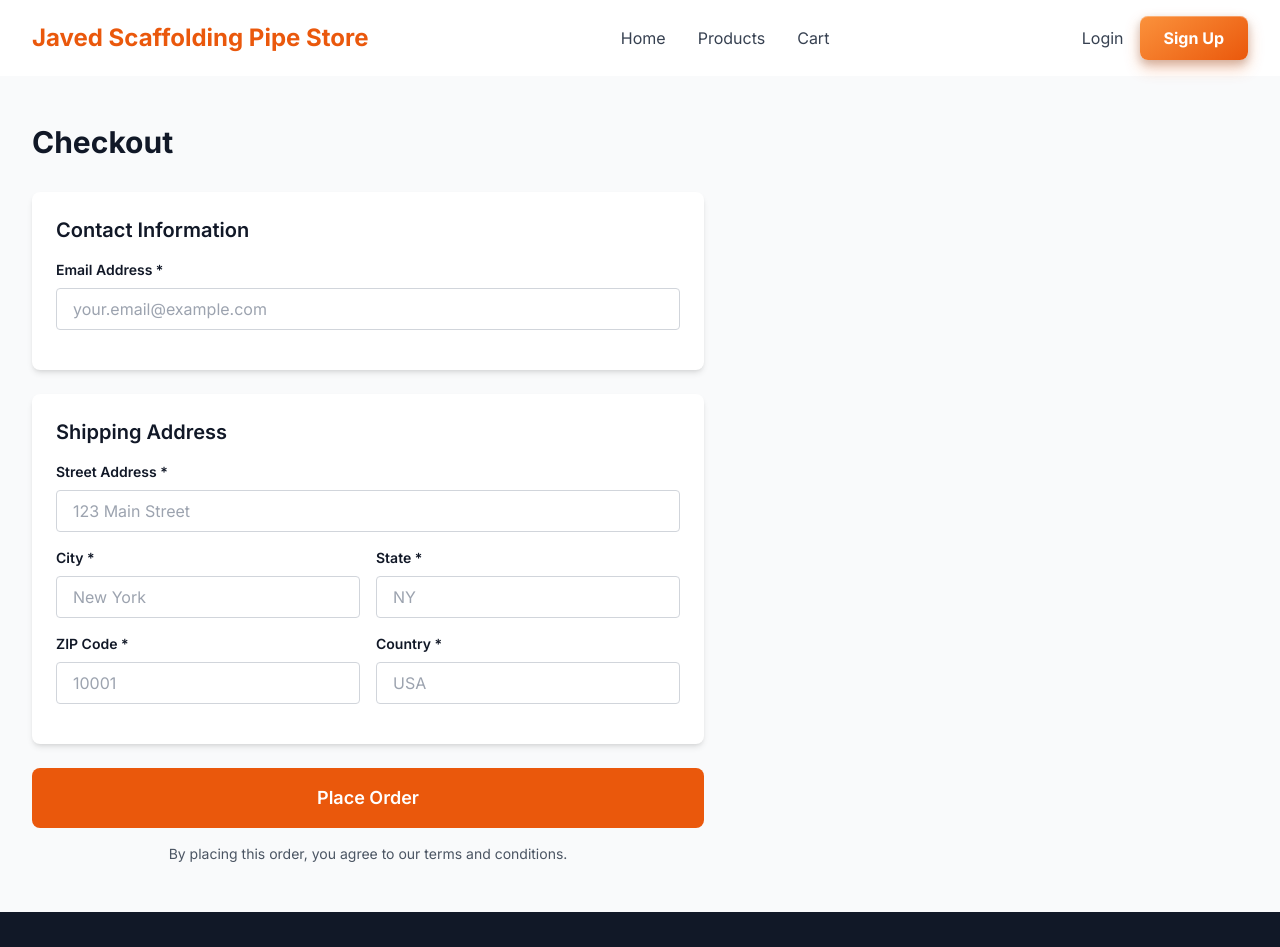
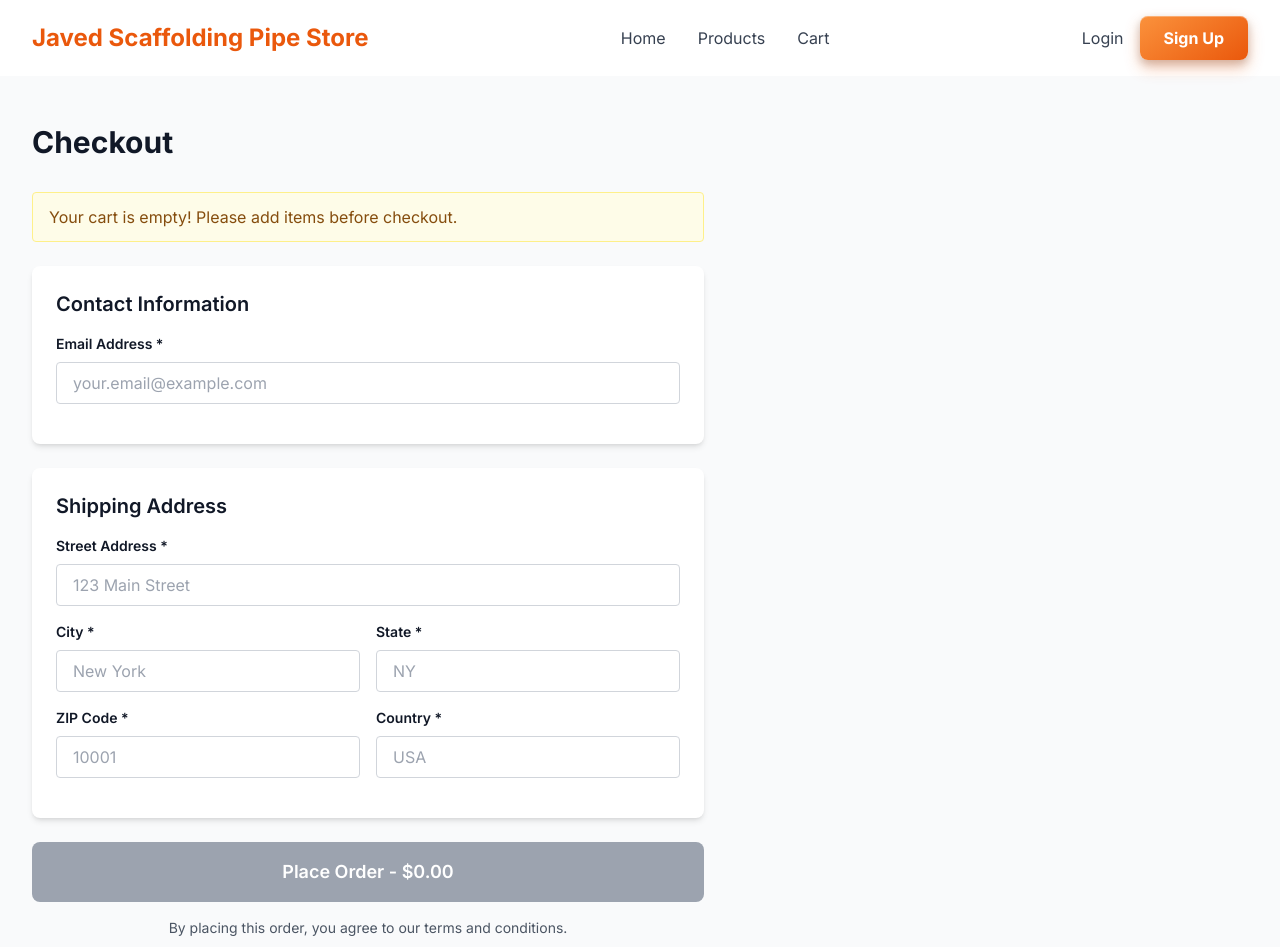
Before and after one commit to umair-javeed/scaffolding-ecommerce, a Next.js app: page /checkout in a window 1280 px wide. Shown: the top 947 px of the page. Built offline with nearby package versions, Linux system fonts and the light colour scheme.

Commit message:
Fix checkout to use actual cart items and correct totals

```diff
--- a/src/app/checkout/page.tsx
+++ b/src/app/checkout/page.tsx
@@ -1,8 +1,17 @@
 'use client';
 
-import { useState } from 'react';
+import { useState, useEffect } from 'react';
 import { useRouter } from 'next/navigation';
 import { createOrder } from '@/lib/api';
+
+interface CartItem {
+  id: number;
+  name: string;
+  weight: number;
+  unit: 'kg' | 'lb';
+  pricePerUnit: number;
+  image: string;
+}
 
 export default function CheckoutPage() {
   const router = useRouter();
@@ -10,30 +19,48 @@ export default function CheckoutPage() {
   const [orderPlaced, setOrderPlaced] = useState(false);
   const [orderId, setOrderId] = useState('');
   const [error, setError] = useState('');
+  const [cartItems, setCartItems] = useState<CartItem[]>([]);
+
+  useEffect(() => {
+    // Load cart from localStorage
+    const savedCart = localStorage.getItem('cart');
+    if (savedCart) {
+      setCartItems(JSON.parse(savedCart));
+    }
+  }, []);
+
+  const calculateTotal = () => {
+    return cartItems.reduce((sum, item) => {
+      return sum + (item.weight * item.pricePerUnit);
+    }, 0);
+  };
 
   const handleSubmit = async (e: React.FormEvent<HTMLFormElement>) => {
     e.preventDefault();
+
+    if (cartItems.length === 0) {
+      setError('Your cart is empty! Please add items before checkout.');
+      return;
+    }
+
     setLoading(true);
     setError('');
 
     try {
       const formData = new FormData(e.currentTarget);
 
-      // Get cart items from localStorage (you can enhance this)
-      const cartItems = [
-        {
-          id: 1,
-          name: 'MS Scaffolding Pipes',
-          weight: 100,
-          unit: 'kg' as const,
-          pricePerUnit: 2.50
-        }
-      ];
+      const totalAmount = calculateTotal();
 
       const order = {
         customerEmail: formData.get('email') as string,
-        items: cartItems,
-        totalAmount: cartItems.reduce((sum, item) => sum + (item.weight * item.pricePerUnit), 0),
+        items: cartItems.map(item => ({
+          id: item.id,
+          name: item.name,
+          weight: item.weight,
+          unit: item.unit,
+          pricePerUnit: item.pricePerUnit
+        })),
+        totalAmount: parseFloat(totalAmount.toFixed(2)),
         shippingAddress: {
           street: formData.get('address') as string,
           city: formData.get('city') as string,
@@ -43,11 +70,15 @@ export default function CheckoutPage() {
         }
       };
 
+      console.log('Submitting order:', order);
+
       const response = await createOrder(order);
 
       if (response.success) {
         setOrderId(response.orderId);
         setOrderPlaced(true);
+        // Clear cart after successful order
+        localStorage.removeItem('cart');
       } else {
         setError('Failed to place order. Please try again.');
       }
@@ -100,6 +131,36 @@ export default function CheckoutPage() {
         {error && (
           <div className="max-w-2xl mb-6 bg-red-50 border border-red-200 text-red-800 px-4 py-3 rounded">
             {error}
+          </div>
+        )}
+
+        {cartItems.length === 0 && (
+          <div className="max-w-2xl mb-6 bg-yellow-50 border border-yellow-200 text-yellow-800 px-4 py-3 rounded">
+            Your cart is empty! Please add items before checkout.
+          </div>
+        )}
+
+        {/* Order Summary - Show before form */}
+        {cartItems.length > 0 && (
+          <div className="max-w-2xl mb-6 bg-white rounded-lg shadow-md p-6">
+            <h2 className="text-xl font-semibold mb-4">Order Summary</h2>
+            {cartItems.map((item, index) => (
+              <div key={index} className="flex justify-between items-center mb-2 pb-2 border-b">
+                <div>
+                  <p className="font-semibold">{item.name}</p>
+                  <p className="text-sm text-gray-600">
+                    {item.weight} {item.unit} × ${item.pricePerUnit.toFixed(2)}/{item.unit}
+                  </p>
+                </div>
+                <p className="font-bold text-primary-600">
+                  ${(item.weight * item.pricePerUnit).toFixed(2)}
+                </p>
+              </div>
+            ))}
+            <div className="flex justify-between items-center pt-4 text-xl font-bold">
+              <span>Total:</span>
+              <span className="text-primary-600">${calculateTotal().toFixed(2)}</span>
+            </div>
           </div>
         )}
 
@@ -182,10 +243,10 @@ export default function CheckoutPage() {
 
           <button
             type="submit"
-            disabled={loading}
+            disabled={loading || cartItems.length === 0}
             className="w-full bg-primary-600 text-white px-8 py-4 rounded-lg hover:bg-primary-700 transition font-semibold text-lg disabled:bg-gray-400 disabled:cursor-not-allowed"
           >
-            {loading ? 'Processing Order...' : 'Place Order'}
+            {loading ? 'Processing Order...' : `Place Order - $${calculateTotal().toFixed(2)}`}
           </button>
 
           <p className="text-sm text-gray-600 mt-4 text-center">
```
